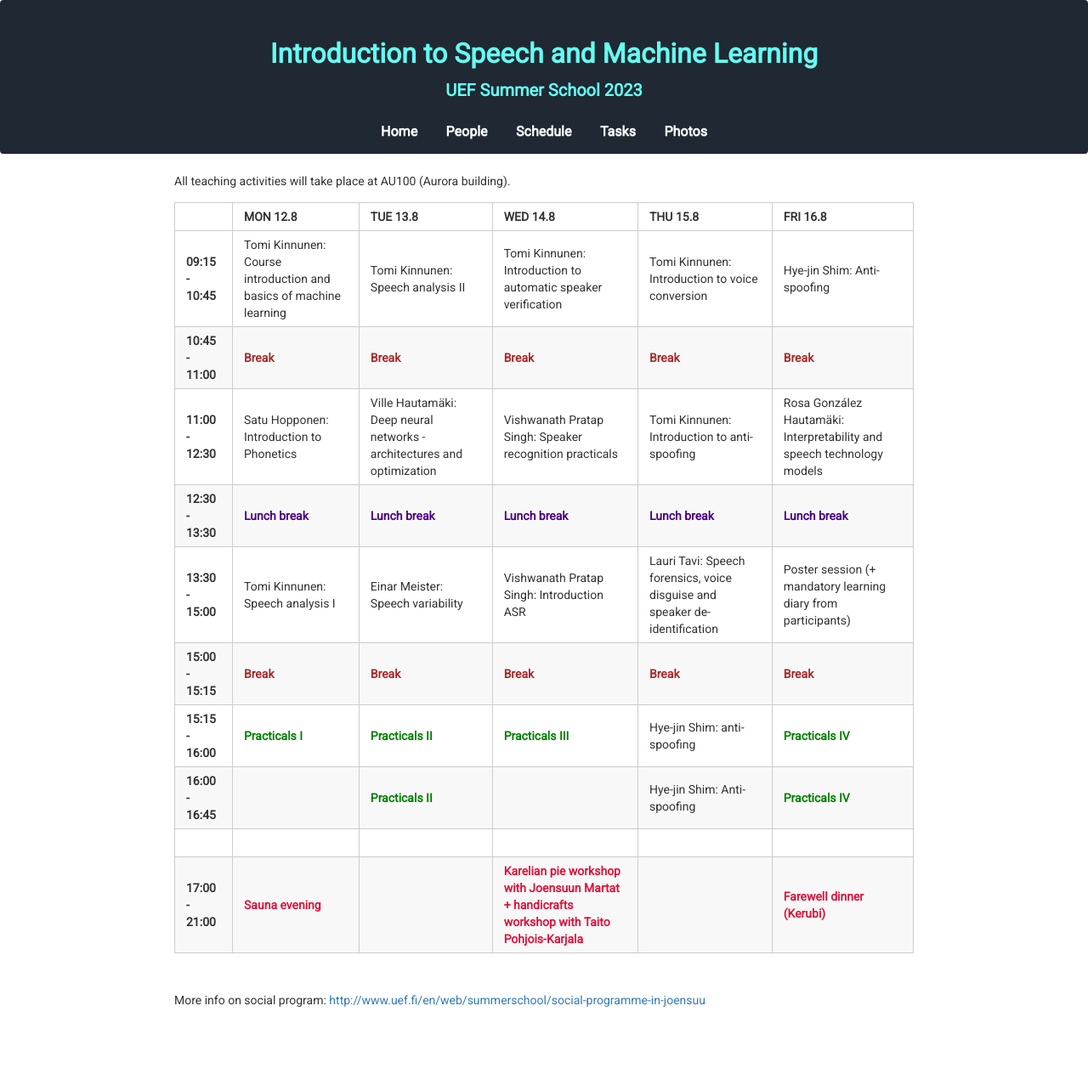
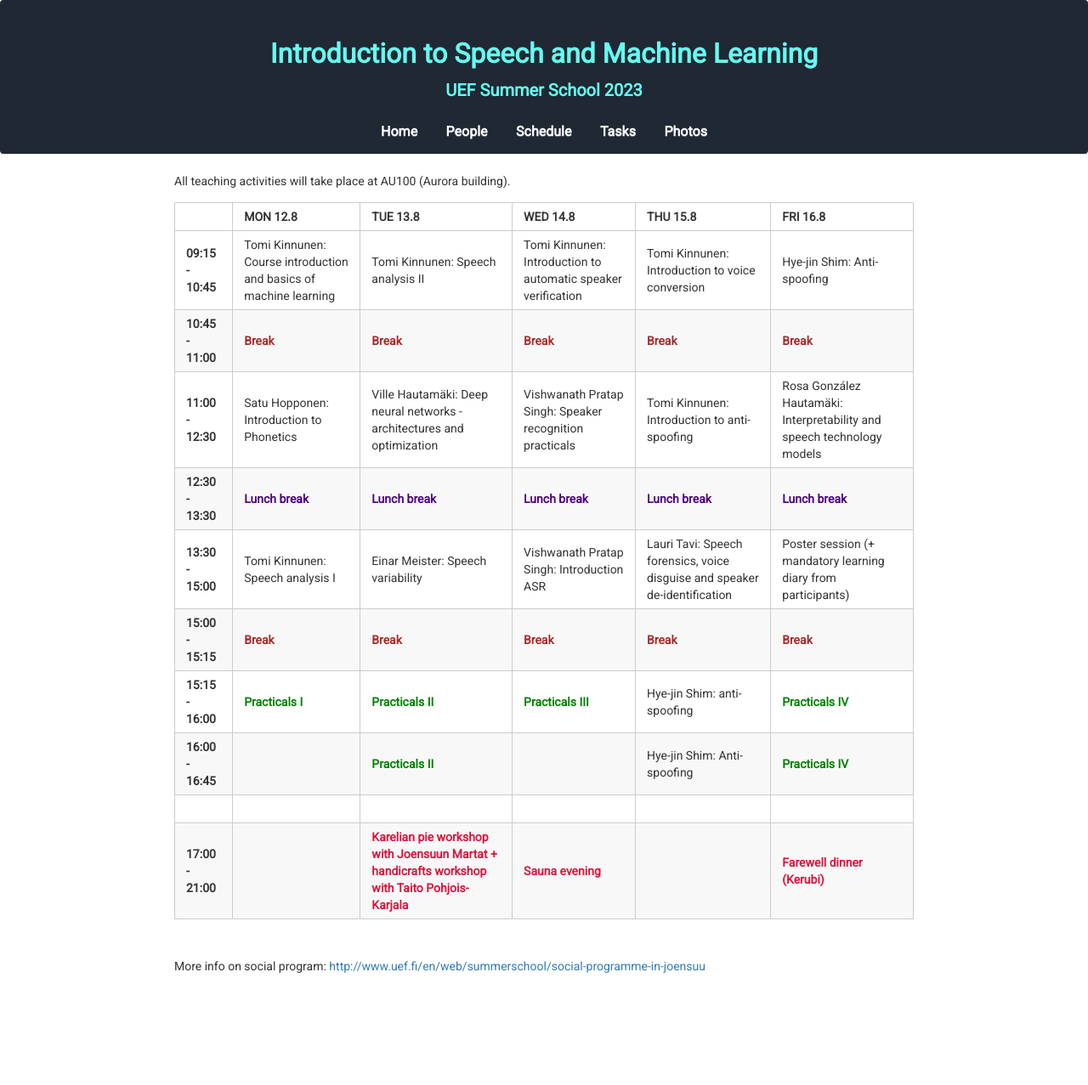
Before and after one commit to vpspeech/summerschool2023, a Jekyll site: the page built from schedule.md, in a window 1280 px wide. Shown: the whole page at 85% size. Built offline with Jekyll 4.4.1, drawn with Linux system fonts in a browser that asks for light colours; nearby versions of some CDN libraries; after the commit the page ends 1237 px from its top, so only the background shows below that.

Commit message:
Update schedule.md

```diff
--- a/schedule.md
+++ b/schedule.md
@@ -16,7 +16,7 @@
 | **15:15 - 16:00** | <span style="color:green">**Practicals I**</span>             | <span style="color:green">**Practicals II**</span> | <span style="color:green">**Practicals III**</span>                                          | Hye-jin Shim: anti-spoofing |  <span style="color:green">**Practicals IV**</span> |
 | **16:00 - 16:45** |                 | <span style="color:green">**Practicals II**</span> |                                           | Hye-jin Shim: Anti-spoofing |  <span style="color:green">**Practicals IV**</span> |
 |                   |                                                   |                                                         |                                                   |                                                         |                                                   |
-| **17:00 - 21:00**  | <span style="color:crimson">**Sauna evening**</span>          |                                                         | <span style="color:crimson">**Karelian pie workshop with Joensuun Martat + handicrafts workshop with Taito Pohjois-Karjala**</span>                                                                        |                                                   |                 <span style="color:crimson">**Farewell dinner (Kerubi)**                                  |
+| **17:00 - 21:00**  |       |                  <span style="color:crimson">**Karelian pie workshop with Joensuun Martat + handicrafts workshop with Taito Pohjois-Karjala**</span>                                         |    <span style="color:crimson">**Sauna evening**</span>                                                                       |                                                   |                 <span style="color:crimson">**Farewell dinner (Kerubi)**                                  |
 
 &nbsp;
 
```
